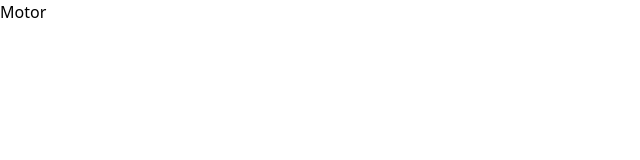
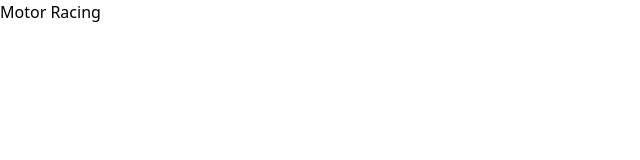
Before and after one commit to prasanthNasaka/InfinityAutomotiveUI, a React (Vite) app: page / in a window 1280 px wide. Shown: the top 160 px of the page, without its empty margins (0-640 px from the left). Built offline with nearby package versions, Linux system fonts and the light colour scheme.

Commit message:
Second change

```diff
--- a/src/App.jsx
+++ b/src/App.jsx
@@ -1,5 +1,5 @@
 const App = () => {
-  return <div>Motor</div>;
+  return <div>Motor Racing</div>;
 };
 
 export default App;
```
